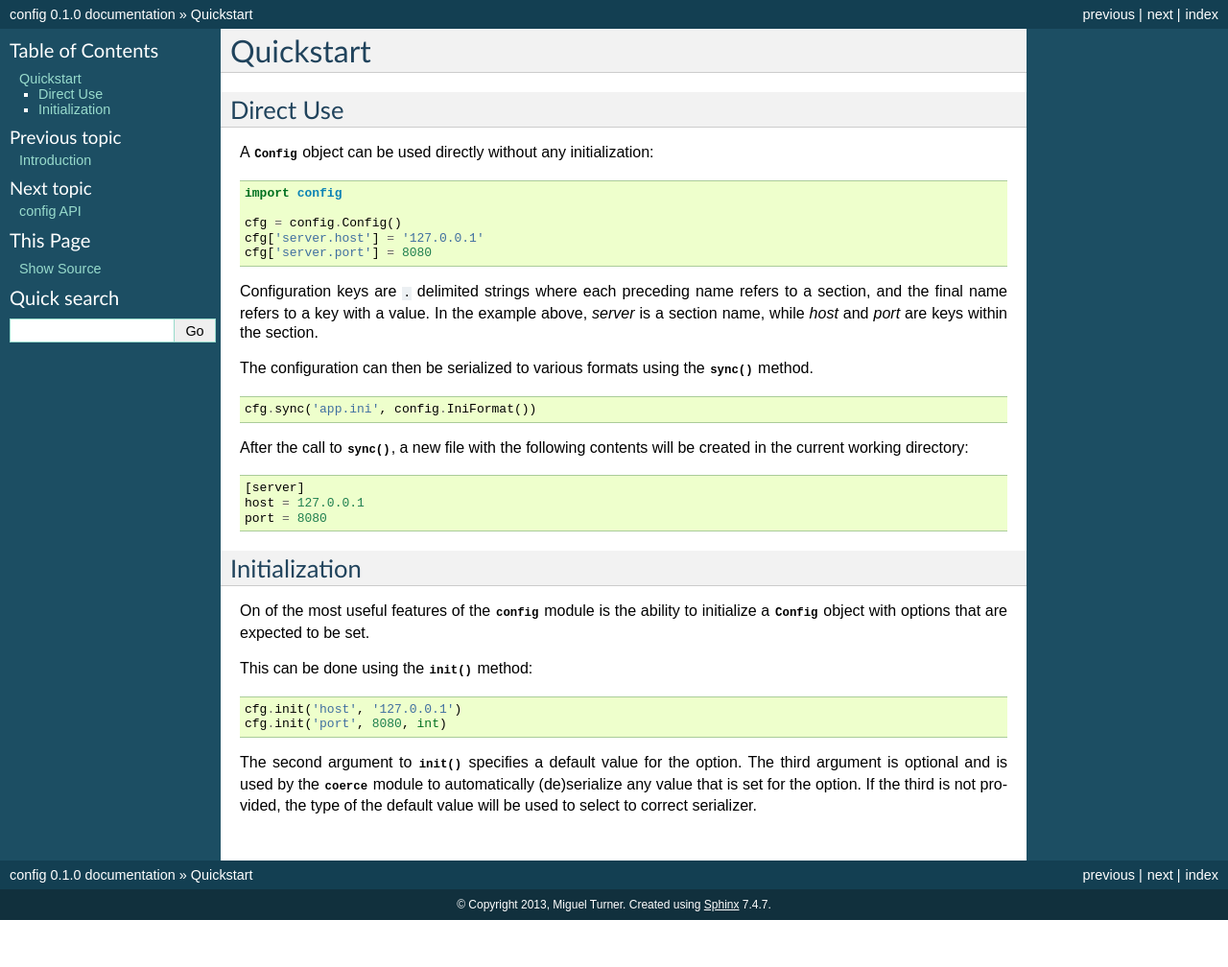
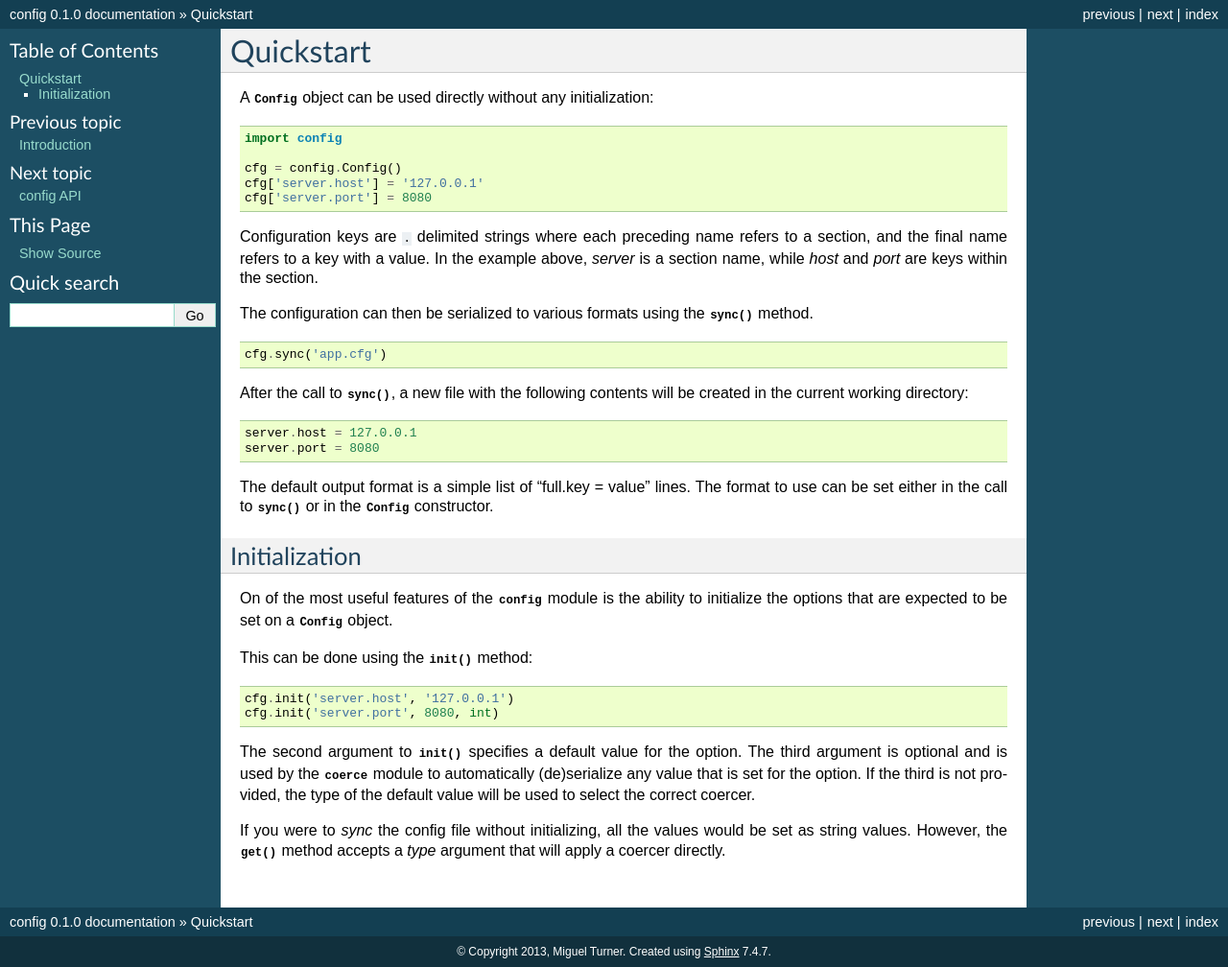
Before and after one commit to dhagrow/profig, a Sphinx documentation site: the page built from docs/quickstart.txt, in a window 1280 px wide. Shown: the whole page at 96% size. Built offline with Sphinx 7.4.7, drawn with Linux system fonts in a browser that asks for light colours; before the commit the page ends 959 px from its top, so only the background shows below that.

Commit message:
docs updated

```diff
--- a/docs/quickstart.txt
+++ b/docs/quickstart.txt
@@ -1,8 +1,5 @@
 Quickstart
 ==========
-
-Direct Use
-----------
 
 A :class:`~config.Config` object can be used directly without any initialization::
 
@@ -22,29 +19,36 @@ The configuration can then be serialized to various formats using the
 
 .. code-block:: python
 
-    cfg.sync('app.ini', config.IniFormat())
+    cfg.sync('app.cfg')
 
 After the call to :meth:`~config.Config.sync`, a new file with the following
 contents will be created in the current working directory::
 
-    [server]
-    host = 127.0.0.1
-    port = 8080
+    server.host = 127.0.0.1
+    server.port = 8080
+
+The default output format is a simple list of "full.key = value" lines. The
+format to use can be set either in the call to :meth:`~config.Config.sync` or
+in the :class:`~config.Config` constructor.
 
 Initialization
 --------------
 
 On of the most useful features of the :mod:`config` module is the ability
-to initialize a :class:`~config.Config` object with options that are
-expected to be set.
+to initialize the options that are expected to be set on a
+:class:`~config.Config` object.
 
 This can be done using the :meth:`~config.Config.init` method::
 
-    cfg.init('host', '127.0.0.1')
-    cfg.init('port', 8080, int)
+    cfg.init('server.host', '127.0.0.1')
+    cfg.init('server.port', 8080, int)
 
 The second argument to :meth:`~config.Config.init` specifies a default
 value for the option. The third argument is optional and is used by the
 :mod:`coerce` module to automatically (de)serialize any value that is set
 for the option. If the third is not provided, the type of the default value
-will be used to select to correct serializer.
+will be used to select the correct coercer.
+
+If you were to `sync` the config file without initializing, all the values
+would be set as string values. However, the :meth:`~config.Config.get` method
+accepts a `type` argument that will apply a coercer directly.
```
Also changed, not shown: 2 other files.
